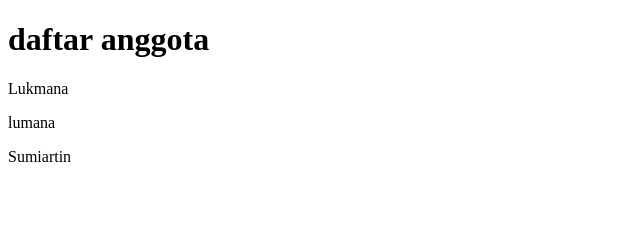
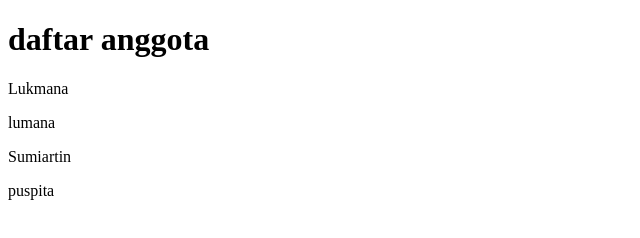
Before and after one commit to lukluu/contoh-mvc, a plain HTML site: page index.html in a window 1280 px wide. Shown: the full height of the page, 0-640 px from the left. Drawn offline with Linux system fonts and the light colour scheme.

Commit message:
sa tambah namaku

```diff
--- a/index.html
+++ b/index.html
@@ -12,6 +12,7 @@
     <p>Lukmana</p>
     <p>lumana</p>
     <p>Sumiartin</p>
+    <p>puspita</p>
 </body>
 
 </html>
```
